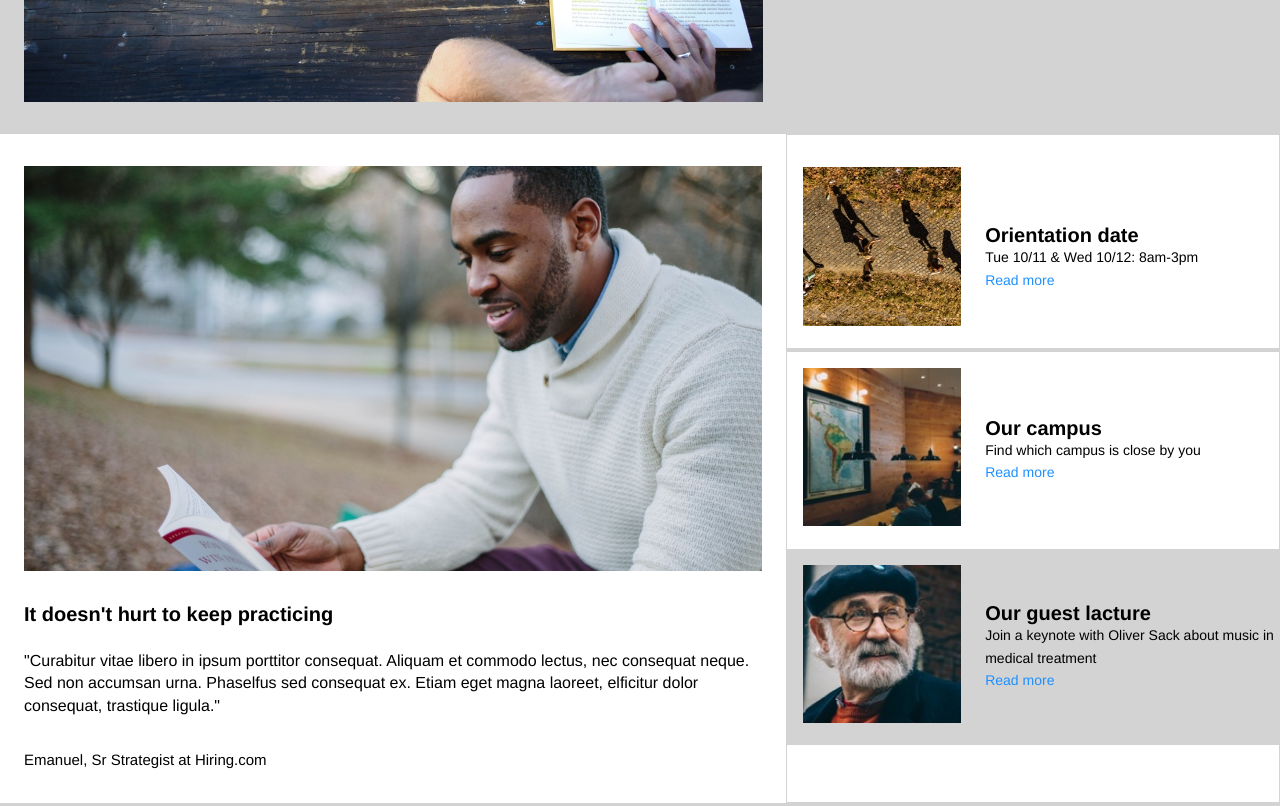
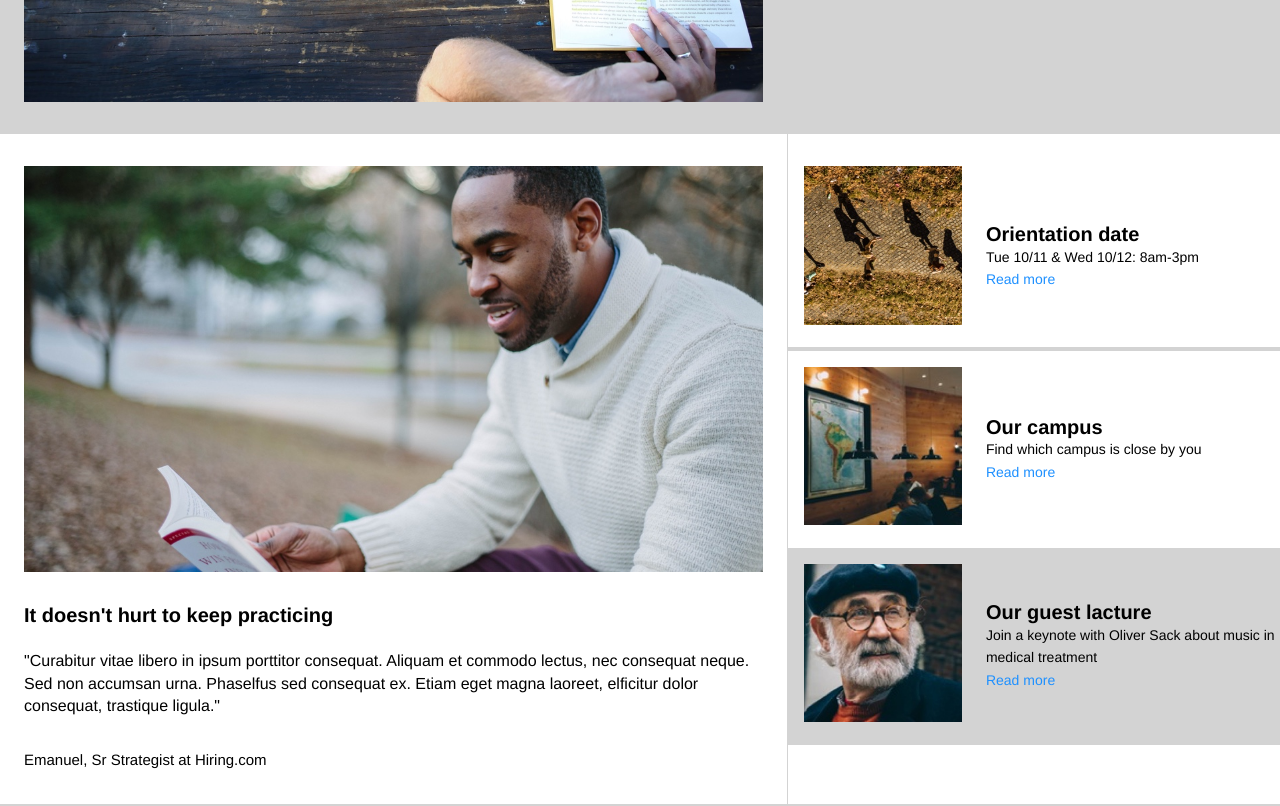
Before and after one commit to tanyareva/ColmarAcademy, a plain HTML site: page index.html in a window 1280 px wide. Shown: the part 540-1346 px from the top of the page. Drawn offline with Linux system fonts and the light colour scheme.

Commit message:
Change border

```diff
--- a/resources/css/style.css
+++ b/resources/css/style.css
@@ -112,7 +112,7 @@ font-weight: bold;
   display: flex;
   flex-direction: column;
   padding-top: 32px;
-  border: 0.5px solid lightgrey;
+  border-left: 0.5px solid lightgrey;
 }
 
 .banner-second-right h3 {
```
